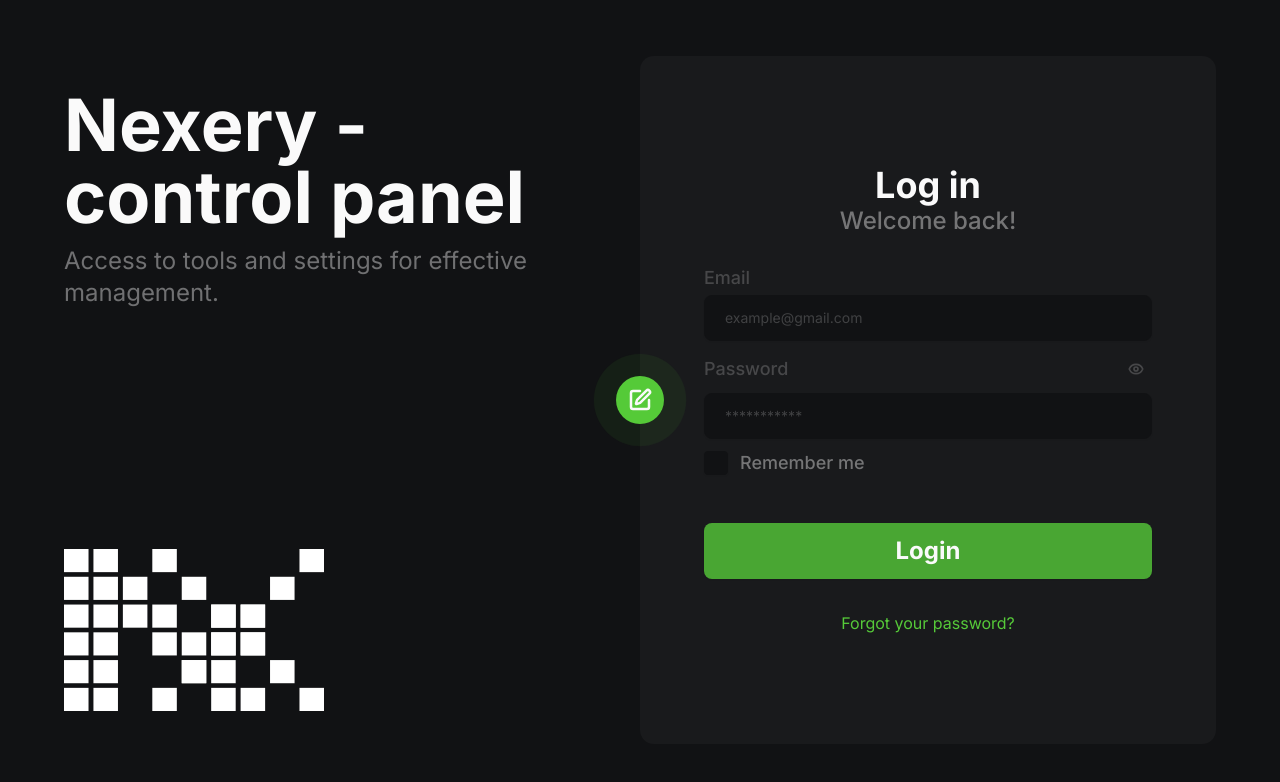
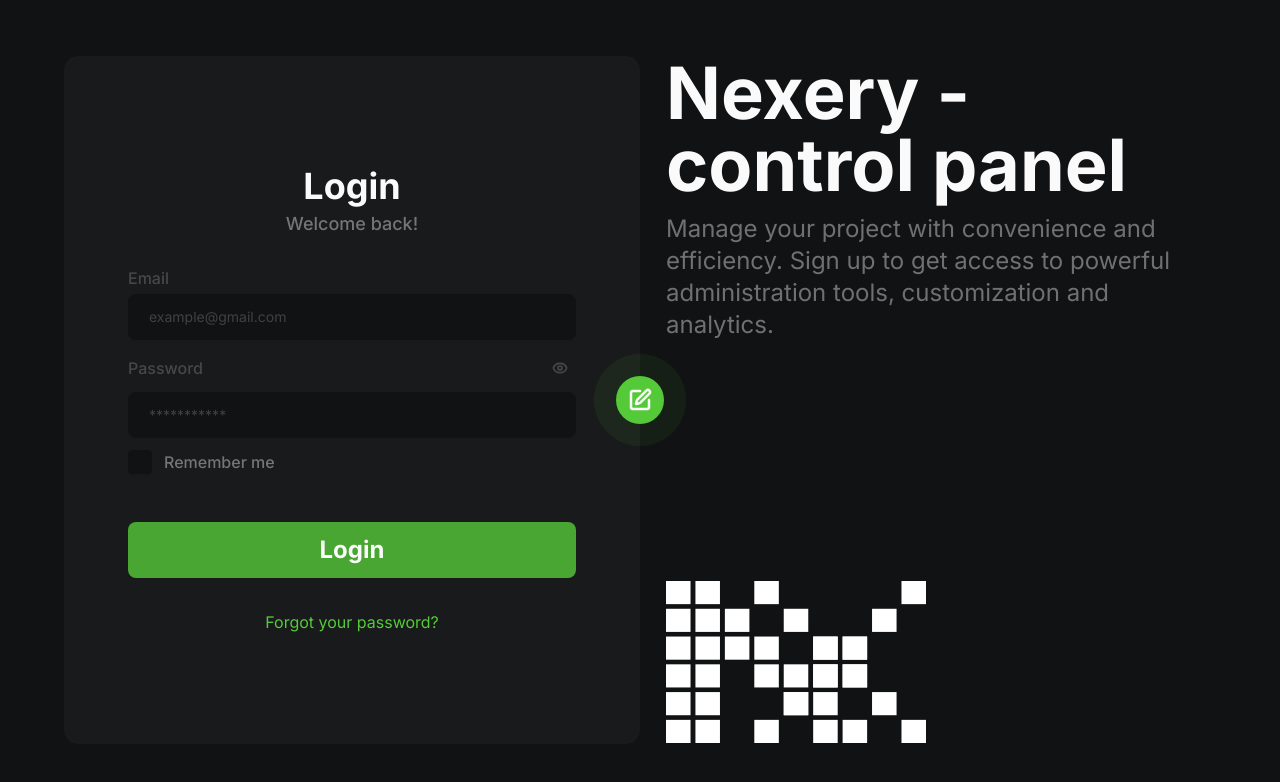
Before and after one commit to NeZox-off/complex-dashboard, a Next.js app: page / in a window 1280 px wide. Shown: the top 782 px of the page. Built offline with nearby package versions, Linux system fonts and the light colour scheme.

Commit message:
refinements register and login pages

```diff
--- /dev/null
+++ b/src/components/screen/dashboard/index.tsx
@@ -0,0 +1,7 @@
+import React, { FC } from "react";
+
+interface indexProps {}
+
+export const index: FC<indexProps> = ({}) => {
+  return <div>index</div>;
+};
--- a/src/components/screen/login/index.tsx
+++ b/src/components/screen/login/index.tsx
@@ -1,64 +1,14 @@
-"use client";
 import React from "react";
-import Image from "next/image";
-import {
-  Icon,
-  Tooltip,
-  TooltipContent,
-  TooltipTrigger,
-} from "../../ui";
-import useAuthStore from "@/src/store/auth";
 import LoginForm from "./ui/LoginForm";
+import AuthLayout from "../shared/AuthLayout";
 
 interface LoginProps {}
 
 const Login = ({}: LoginProps) => {
-  const { type, setType } = useAuthStore();
-  const toggleType = () => {
-    setType(type === "login" ? "register" : "login");
-  };
-
   return (
-    <>
-      <div>
-        <div className="max-w-[34.375rem] mb-60">
-          <h1 className="text-7xl max-w-[29.188rem] mb-3">Nexery - control panel</h1>
-          <p className="text-2xl text-white/40">
-            Access to tools and settings for effective management.
-          </p>
-        </div>
-        <Image
-          src={"/svg/large-logo.svg"}
-          alt="Nexery logo"
-          width={260}
-          height={162}
-        />
-      </div>
-      <div className="max-w-xl w-full h-full p-16 rounded-xl bg-card flex flex-col justify-center relative">
-        <div>
-          <div className="text-center mb-8">
-            <h2 className="text-4xl">Log in</h2>
-            <p className="text-2xl font-medium text-white/40">Welcome back!</p>
-          </div>
-          <LoginForm/>
-        </div>
-        <Tooltip>
-          <TooltipTrigger
-            asChild
-            onClick={toggleType}
-            className="cursor-pointer"
-          >
-            <span className="absolute flex justify-center items-center top-1/2 -left-6 transform size-12 -translate-y-1/2 bg-primary p-3 rounded-full">
-              <Icon className="size-6" name="SquarePen" />
-              <span className="absolute h-full w-full animate-ping bg-primary p-3 rounded-full z-[-1]"></span>
-            </span>
-          </TooltipTrigger>
-          <TooltipContent className="border border-solid border-white/10">
-            <p className="font-bold text-base">Register</p>
-          </TooltipContent>
-        </Tooltip>
-      </div>
-    </>
+    <AuthLayout type="Login" title="Login" description="Welcome back!">
+      <LoginForm />
+    </AuthLayout>
   );
 };
 
--- a/src/components/screen/register/index.tsx
+++ b/src/components/screen/register/index.tsx
@@ -9,7 +9,7 @@ const Register = ({}: RegisterProps) => {
 
 
   return (
-    <AuthLayout type="Register" title="" description="" position="left">
+    <AuthLayout type="Register" title="Sign in" description="Access to controls and settings. Log in to continue.">
       <RegisterForm />
     </AuthLayout>
   );
--- a/src/components/screen/register/ui/RegisterForm.tsx
+++ b/src/components/screen/register/ui/RegisterForm.tsx
@@ -79,7 +79,7 @@ const RegisterForm = ({}: RegisterFormProps) => {
               control={form.control}
               name="firstName"
               render={({ field }) => (
-                <FormItem>
+                <FormItem>Nexery
                   <FormLabel>First name</FormLabel>
                   <FormControl>
                     <Input
@@ -241,7 +241,7 @@ const RegisterForm = ({}: RegisterFormProps) => {
           />
         </div>
         <div className="text-center space-y-8">
-          <Button className="w-full font-bold">Login</Button>
+          <Button className="w-full font-bold">Sign in</Button>
           <span className="text-primary">Forgot your password?</span>
         </div>
       </form>
--- a/src/components/screen/shared/AuthLayout/index.tsx
+++ b/src/components/screen/shared/AuthLayout/index.tsx
@@ -12,25 +12,26 @@ interface AuthLayoutProps extends PropsWithChildren {
   type: "Login" | "Register";
   title: string;
   description: string;
-  position: "left" | "right";
 }
 
 const AuthLayout = ({
   type,
   title,
   description,
-  position,
   children,
 }: AuthLayoutProps) => {
   const { setType } = useAuthStore();
+  const handleSwitchType = () => {
+    setType(type === "Login" ? "Login" : "Register");
+  };
   return (
     <>
-      {position == "left" ? (
+      {type !== "Login" ? (
         <>
           <div className="max-w-xl w-full h-full p-16 rounded-xl bg-card flex flex-col justify-center relative">
             <div>
               <div className="text-center mb-8">
-                <h2 className="text-4xl mb-1">Sign in</h2>
+                <h2 className="text-4xl mb-1">{title}</h2>
                 <p className="text-lg font-medium text-white/40">
                   Access to controls and settings. Log in to continue.
                 </p>
@@ -40,7 +41,7 @@ const AuthLayout = ({
             <Tooltip>
               <TooltipTrigger
                 asChild
-                onClick={() => setType("login")}
+                onClick={() => handleSwitchType}
                 className="cursor-pointer"
               >
                 <span className="absolute flex justify-center items-center top-1/2 -right-6 transform size-12 -translate-y-1/2 bg-primary p-3 rounded-full">
@@ -77,9 +78,9 @@ const AuthLayout = ({
           <div className="max-w-xl w-full h-full p-16 rounded-xl bg-card flex flex-col justify-center relative">
             <div>
               <div className="text-center mb-8">
-                <h2 className="text-4xl mb-1">Sign in</h2>
+                <h2 className="text-4xl mb-1">{title}</h2>
                 <p className="text-lg font-medium text-white/40">
-                  Access to controls and settings. Log in to continue.
+                  {description}
                 </p>
               </div>
               {children}
@@ -87,7 +88,7 @@ const AuthLayout = ({
             <Tooltip>
               <TooltipTrigger
                 asChild
-                onClick={() => setType("login")}
+                onClick={() => handleSwitchType}
                 className="cursor-pointer"
               >
                 <span className="absolute flex justify-center items-center top-1/2 -right-6 transform size-12 -translate-y-1/2 bg-primary p-3 rounded-full">
@@ -118,11 +119,11 @@ const AuthLayout = ({
               height={162}
             />
           </div>
-          v
         </>
       )}
     </>
   );
+
 };
 
 export default AuthLayout;
--- a/src/components/ui/label.tsx
+++ b/src/components/ui/label.tsx
@@ -11,7 +11,7 @@ function Label({
     <LabelPrimitive.Root
       data-slot="label"
       className={cn(
-        "flex items-center gap-2 text-lg leading-none font-medium select-none group-data-[disabled=true]:pointer-events-none group-data-[disabled=true]:opacity-50 peer-disabled:cursor-not-allowed peer-disabled:opacity-50",
+        "flex items-center gap-2 text-base leading-none font-medium select-none group-data-[disabled=true]:pointer-events-none group-data-[disabled=true]:opacity-50 peer-disabled:cursor-not-allowed peer-disabled:opacity-50",
         className
       )}
       {...props}
--- a/src/store/auth/index.ts
+++ b/src/store/auth/index.ts
@@ -1,12 +1,12 @@
 import { create } from "zustand";
 
 interface AuthStore {
-  type: "login" | "register";
+  type: "Login" | "Register";
   setType: (newType: AuthStore["type"]) => void;
 }
 
 const useAuthStore = create<AuthStore>((set) => ({
-  type: "login",
+  type: "Login",
   setType: (newType) => set({ type: newType }),
 }));
 
--- a/src/view/index.tsx
+++ b/src/view/index.tsx
@@ -11,7 +11,7 @@ const AuthPage = ({}: AuthProps) => {
     <section className="py-14 h-dvh">
       <div className="container px-16 mx-auto w-full h-full">
         <div className="flex items-center justify-between h-full">
-          {type === "login" ? <Login /> : <Register />}
+          {type === "Login" ? <Login /> : <Register />}
         </div>
       </div>
     </section>
```
